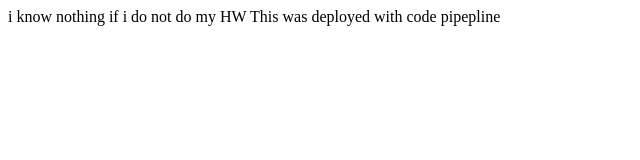
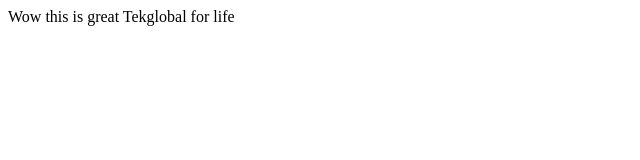
Before and after one commit to baacha123/borisacha4, a plain HTML site: page index.html in a window 1280 px wide. Shown: the whole page, without its empty margins (0-640 px from the left). Drawn offline with Linux system fonts and the light colour scheme.

Commit message:
Update index.html

```diff
--- a/index.html
+++ b/index.html
@@ -1,9 +1,9 @@
 <!DOCTYPE html>
 <html>
     <head>
-        i know nothing if i do not do my HW
+        Wow this is great
     </head>
     <body>
-        This was deployed with code pipepline
+        Tekglobal for life
     </body>
 </html>
```
